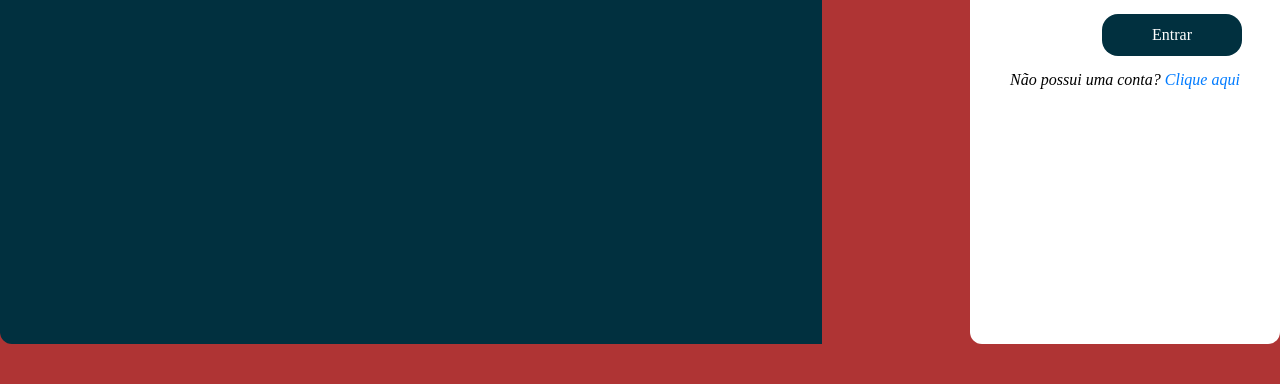
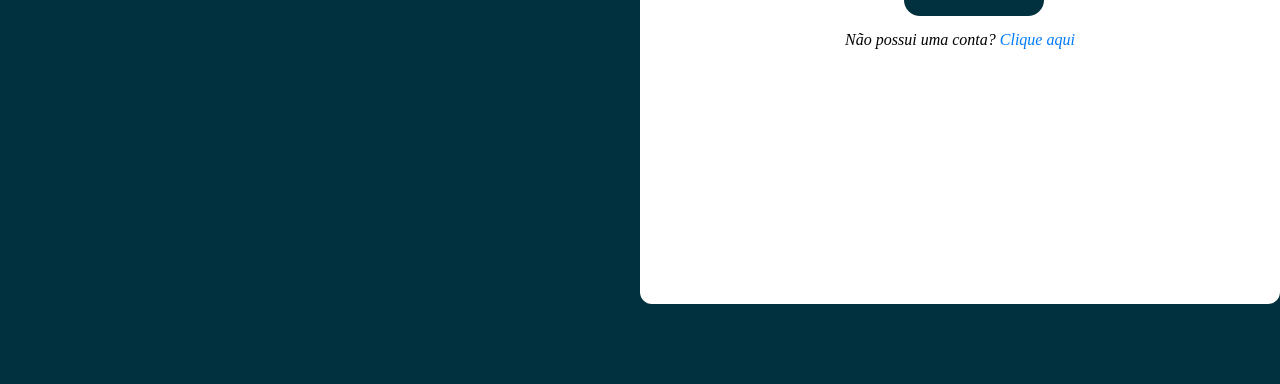
Before and after one commit to HardVision/site, a website: page public/login.html in a window 1280 px wide. Shown: the part 496-880 px from the top of the page. After the commit the page ends 800 px from the top, so only its background shows below. Drawn offline with Linux system fonts and the light colour scheme.

Commit message:
Atualizando login e sua estrutura

```diff
--- a/public/css/login.css
+++ b/public/css/login.css
@@ -162,11 +162,11 @@ button:hover {
     color: #007BFF;
     text-decoration: none;
 }
-.wrap-branco {
+/* .wrap-branco {
   background-color: rgb(175, 52, 52);
   width: 100%;
   display: flex;
   justify-content: center;
   padding-top: 5vh;
   padding-bottom: 5vh;
-}
+} */
--- a/public/css/servicos.css
+++ b/public/css/servicos.css
@@ -146,6 +146,7 @@ body {
 .landing-text p {
     margin: 0;
     padding: 0;
+    margin-right: 0%;
     width: 75%;
     /* Ou o mesmo valor do h1 */
     line-height: 1.9;
--- a/public/login.html
+++ b/public/login.html
@@ -8,23 +8,20 @@
   <link rel="stylesheet" href="css/login.css">
 
 </head>
-
 <body style="background-color: #01303F;">
   <img src="assets/logo.png" alt="logo" class="fixed-logo">
-  <div class="wrap-branco">
-    <div class="container-pai">
 
-      <div class="bemVindo">
-      </div>
-
-
+  <div class="container-pai">
+    <!-- Coluna Esquerda -->
+    <div class="bemVindo">
       <h2>Bem-vindo(a)!</h2>
-      <!--<div class="linha"></div>-->
+      <!-- Se quiser, pode colocar uma linha ou outros textos aqui -->
     </div>
 
     <!-- Coluna Direita -->
     <div class="login-container">
       <h2 style="color: #01303F; font-weight: 900;">Faça login</h2>
+
       <div class="form-group">
         <img src="assets/envelope-solid-full.svg" alt="ícone email">
         <input type="email" id="email" name="email" required placeholder=" ">
@@ -43,6 +40,7 @@
   </div>
 </body>
 
+
 </html>
 <script>
   function cadastrar() {
```
